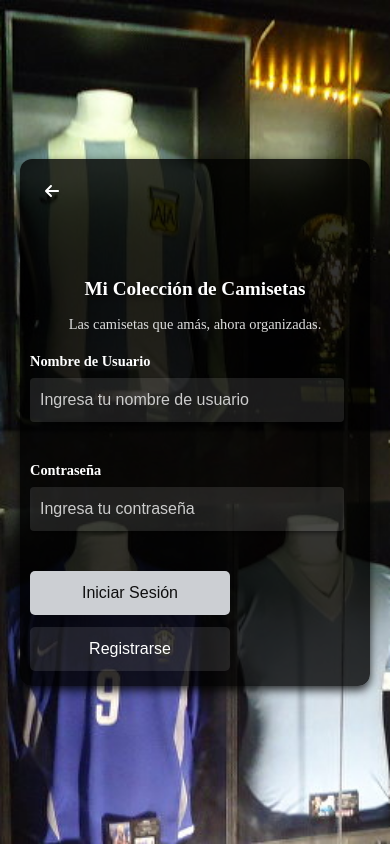
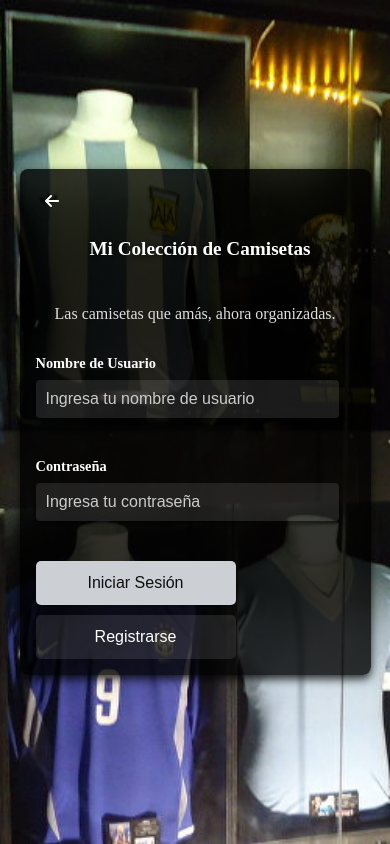
Before and after one commit to lminervino18/mi-coleccion-camisetas, a React (Create React App) app in the folder frontend/: page /login in a window 390 px wide. Built offline with nearby package versions, Linux system fonts and the light colour scheme.

Commit message:
feat: new message if link is expired and mobile style changes

```diff
--- a/frontend/src/components/EstadisticasCamisetas.css
+++ b/frontend/src/components/EstadisticasCamisetas.css
@@ -636,36 +636,48 @@
     }
   }
 
-  @media (max-width: 480px) {
-    .estadisticas-titulo {
-      font-size: 1.2rem;
+    /* Solo para móviles - mantiene el diseño original en desktop */
+  @media (max-width: 768px) {
+    .header-container {
+      position: relative;
+      margin-top: 20px;
     }
 
-    .estadisticas-camisetas-modal-content-inner {
-      padding: 10px !important;
+    .header-container .back-button {
+      position: relative;
+      top: 0;
+      left: 0;
+      margin-bottom: 15px;
+      width: fit-content;
+      align-self: flex-start;
     }
 
-    .estadisticas-camisetas-modal-close {
-      width: 30px !important;
-      height: 30px !important;
-      font-size: 18px !important;
-      right: -10px !important;
-      top: -10px !important;
+    .estadisticas-titulo {
+      margin-top: 10px;
+      font-size: 1.2rem;
+      padding: 10px;
+      width: 100%;
+    }
+  }
+
+  @media (max-width: 480px) {
+    .header-container {
+      display: flex;
+      flex-direction: column;
+      align-items: flex-start;
+      padding: 10px;
     }
 
-    .ranking-item {
-      padding: 10px;
+    .header-container .back-button {
+      margin-bottom: 20px;
+      padding: 8px 16px;
       font-size: 0.9rem;
     }
 
-    .graficos-grid {
-      padding: 10px;
-      gap: 15px;
-    }
-
-    .grafico-card {
-      min-height: 300px;
-      padding: 10px;
+    .estadisticas-titulo {
+      font-size: 1.1rem;
+      text-align: center;
+      width: 100%;
     }
   }
 
--- a/frontend/src/components/Home.css
+++ b/frontend/src/components/Home.css
@@ -1,4 +1,3 @@
-/* Home.css */
 .home-container {
     min-height: 100vh;
     background: url("../assets/background.jpg") no-repeat center center fixed;
@@ -180,7 +179,7 @@
     }
 }
 
-  /* Media Queries para tablets */
+/* Media Queries */
 @media (max-width: 1024px) {
     .image-slider {
         width: 500px;
@@ -192,7 +191,6 @@
     }
 }
 
-  /* Media Queries para móviles */
 @media (max-width: 768px) {
     .header {
         padding: 0.8rem;
@@ -203,26 +201,32 @@
     }
 
     .header-logo {
-      width: 30px;
-      height: 30px;
+        width: 40px;
+        height: 40px;
     }
 
     .site-title {
-      font-size: 1.2rem;
+        font-size: 1rem;
+    }
+
+    .nav-buttons {
+        gap: 8px;
+    }
+
+    .btn {
+        padding: 6px 12px;
+        font-size: 0.8rem;
+        min-width: 70px;
+        height: 30px;
+        display: flex;
+        align-items: center;
+        justify-content: center;
     }
 
     .image-slider {
-      width: 400px;
+        width: 100%;
+        max-width: 400px;
         height: 267px;
-    }
-
-    .nav-buttons {
-      gap: 0.5rem;
-    }
-
-    .btn {
-      padding: 8px 12px;
-      font-size: 0.9rem;
     }
 
     .content-container {
@@ -244,10 +248,9 @@
     }
 }
 
-  /* Media Queries para móviles pequeños */
 @media (max-width: 480px) {
     .header {
-      padding: 0.5rem;
+        padding: 0.5rem 0.8rem;
     }
 
     .header-left {
@@ -255,26 +258,29 @@
     }
 
     .header-logo {
-      width: 25px;
+        width: 30px;
+        height: 30px;
+    }
+
+    .site-title {
+        font-size: 0.85rem;
+    }
+
+    .nav-buttons {
+        gap: 6px;
+    }
+
+    .btn {
+        padding: 4px 8px;
+        font-size: 0.75rem;
+        min-width: 60px;
         height: 25px;
     }
 
-    .site-title {
-      font-size: 0.9rem;
-    }
-
     .image-slider {
-      width: 300px;
+        width: 100%;
+        max-width: 300px;
         height: 200px;
-    }
-
-    .nav-buttons {
-      gap: 0.3rem;
-    }
-
-    .btn {
-      padding: 6px 10px;
-      font-size: 0.8rem;
     }
 
     .slogan-container {
@@ -286,34 +292,34 @@
     }
 
     .tagline {
-      font-size: 1rem;
+        font-size: 0.9rem;
     }
 }
 
-  /* Mejoras para la experiencia táctil */
+/* Mejoras táctiles */
 @media (hover: none) {
     .btn {
         -webkit-tap-highlight-color: transparent;
     }
 
     .btn:active {
-      transform: scale(0.98);
+        transform: scale(0.95);
+        transition: transform 0.1s;
     }
 }
 
-  /* Ajustes para orientación horizontal en móviles */
+/* Orientación landscape */
 @media (max-height: 500px) and (orientation: landscape) {
     .header {
         position: relative;
     }
 
     .content-container {
-      padding: 1rem;
+        padding: 0.5rem;
     }
 
     .image-slider {
-      width: 400px;
-      height: 267px;
+        height: 200px;
     }
 
     .slogan-container {
@@ -321,14 +327,16 @@
     }
 }
 
-  /* Mejoras de accesibilidad */
+/* Accesibilidad */
 .btn:focus {
     outline: 2px solid #fff;
     outline-offset: 2px;
 }
 
-  /* Prevenir problemas de texto */
+/* Optimizaciones */
 * {
     -webkit-text-size-adjust: 100%;
     text-size-adjust: 100%;
+    -webkit-font-smoothing: antialiased;
+    -moz-osx-font-smoothing: grayscale;
 }
--- a/frontend/src/components/Login.css
+++ b/frontend/src/components/Login.css
@@ -201,193 +201,51 @@
   text-size-adjust: 100%;
 }
 
-/* Mejoras Mobile-Friendly */
+/* Media Queries */
 @media (max-width: 768px) {
-  .login-container {
-    padding: 10px;
-    background-attachment: scroll; /* Mejor rendimiento en móviles */
+  .overlay {
+    padding: 1.5rem;
   }
 
-  .overlay {
-    width: 100%;
-    max-width: none;
-    padding: 20px 15px;
-    margin: 10px;
-    border-radius: 12px;
+  .back-button {
+    top: 15px;
+    left: 15px;
+    font-size: 1.2rem;
   }
 
-  .logo-title {
-    flex-direction: column;
-    gap: 10px;
+  .logo {
+    height: 100px;
+  }
+
+  .title {
+    font-size: 1.4rem;
+  }
+}
+
+@media (max-width: 480px) {
+  .overlay {
+    padding: 1rem;
+  }
+
+  .back-button {
+    top: 10px;
+    left: 10px;
+    font-size: 1rem;
   }
 
   .logo {
     height: 80px;
-    margin-right: 0;
-    margin-bottom: 10px;
-  }
-
-  .title {
-    font-size: 1.4rem;
-    text-align: center;
-  }
-
-  .subtitle {
-    font-size: 0.9rem;
-    padding: 0 10px;
-    margin-bottom: 20px;
-  }
-
-  .login-form {
-    width: 100%;
-  }
-
-  .form-group {
-    margin-bottom: 15px;
-  }
-
-  .form-group label {
-    font-size: 0.9rem;
-  }
-
-  .form-group input {
-    padding: 12px;
-    font-size: 16px; /* Prevenir zoom en iOS */
-    width: 100%;
-    margin-bottom: 10px;
-  }
-
-  .form-actions {
-    gap: 12px;
-  }
-
-  .btn-primary,
-  .btn-secondary {
-    min-height: 44px;
-    padding: 12px;
-    font-size: 16px;
-  }
-
-  .error-message {
-    font-size: 0.85rem;
-    padding: 8px;
-    width: 100%;
-  }
-}
-
-/* Ajustes para pantallas muy pequeñas */
-@media (max-width: 480px) {
-  .overlay {
-    padding: 15px 10px;
-  }
-
-  .logo {
-    height: 60px;
   }
 
   .title {
     font-size: 1.2rem;
   }
 
-  .back-button {
-    top: 10px;
-    left: 10px;
-    padding: 8px;
+  .login-form .form-group input {
+    font-size: 0.9rem;
+  }
+
+  .btn {
+    font-size: 0.9rem;
   }
 }
-
-/* Mejoras de accesibilidad táctil */
-@media (hover: none) {
-  .form-group input,
-  .btn-primary,
-  .btn-secondary,
-  .back-button {
-    min-height: 44px;
-  }
-
-  .back-button {
-    padding: 12px;
-  }
-
-  /* Prevenir zoom en iOS */
-  input[type="text"],
-  input[type="password"] {
-    font-size: 16px !important;
-  }
-}
-
-/* Orientación landscape */
-@media screen and (orientation: landscape) and (max-height: 500px) {
-  .login-container {
-    height: auto;
-    min-height: 100vh;
-  }
-
-  .overlay {
-    margin: 20px auto;
-  }
-
-  .logo {
-    height: 50px;
-  }
-
-  .form-group {
-    margin-bottom: 10px;
-  }
-}
-
-/* Mejoras de rendimiento */
-@media (prefers-reduced-motion: reduce) {
-  * {
-    animation: none !important;
-    transition: none !important;
-  }
-}
-
-/* Mejoras de usabilidad */
-.form-group input:focus {
-  outline: 2px solid #007bff;
-  outline-offset: 2px;
-}
-
-/* Estado activo de botones más visible */
-.btn-primary:active,
-.btn-secondary:active {
-  transform: scale(0.98);
-  transition: transform 0.1s;
-}
-
-/* Mejoras visuales para modo oscuro */
-@media (prefers-color-scheme: dark) {
-  .overlay {
-    background-color: rgba(0, 0, 0, 0.9);
-  }
-
-  .form-group input {
-    background-color: rgba(255, 255, 255, 0.05);
-  }
-}
-
-/* Mejoras de contraste */
-.error-message {
-  background-color: rgba(255, 0, 0, 0.1);
-  border: 1px solid rgba(255, 0, 0, 0.3);
-  padding: 10px;
-  margin: 10px 0;
-  border-radius: 4px;
-}
-
-/* Mejoras de accesibilidad del teclado */
-:focus-visible {
-  outline: 3px solid #007bff;
-  outline-offset: 2px;
-}
-
-/* Optimizaciones de rendimiento */
-.login-container,
-.overlay,
-.btn-primary,
-.btn-secondary {
-  will-change: transform;
-  -webkit-font-smoothing: antialiased;
-}
--- a/frontend/src/components/RegisterForm.css
+++ b/frontend/src/components/RegisterForm.css
@@ -138,147 +138,3 @@
   font-size: 1.2rem;
   margin-bottom: 20px;
 }
-
-/* Ajustes Mobile-Friendly */
-@media (max-width: 768px) {
-  .register-form {
-    width: 95%;
-    max-width: none;
-    margin: 10px;
-    padding: 15px;
-    max-height: 90vh;
-    overflow-y: auto;
-  }
-
-  .register-title {
-    font-size: 1.3rem;
-    margin-bottom: 15px;
-  }
-
-  .form-group {
-    margin-bottom: 12px;
-  }
-
-  .form-group label {
-    font-size: 0.9rem;
-    margin-bottom: 4px;
-  }
-
-  .form-group input {
-    padding: 12px; /* Aumentar área táctil */
-    font-size: 16px; /* Prevenir zoom en iOS */
-    margin-bottom: 8px;
-  }
-
-  /* Mejorar área táctil de botones */
-  .register-form .btn-primary,
-  .register-form .btn-secondary {
-    min-height: 44px;
-    margin-top: 8px;
-    font-size: 16px;
-    padding: 12px;
-  }
-
-  .error-message {
-    font-size: 13px;
-    padding: 8px;
-    margin-bottom: 8px;
-  }
-
-  .success-message {
-    padding: 15px;
-  }
-
-  .success-message h2 {
-    font-size: 1.4rem;
-  }
-}
-
-/* Ajustes para pantallas muy pequeñas */
-@media (max-width: 480px) {
-  .register-form {
-    padding: 12px;
-    margin: 8px;
-  }
-
-  .register-title {
-    font-size: 1.2rem;
-  }
-
-  .form-group input {
-    padding: 10px;
-  }
-}
-
-/* Mejoras de accesibilidad táctil */
-@media (hover: none) {
-  .form-group input,
-  .register-form .btn-primary,
-  .register-form .btn-secondary {
-    min-height: 44px;
-  }
-
-  /* Prevenir zoom indeseado en iOS */
-  input[type="text"],
-  input[type="email"],
-  input[type="password"] {
-    font-size: 16px !important;
-  }
-}
-
-/* Mejoras de usabilidad */
-.register-form {
-  -webkit-overflow-scrolling: touch; /* Scroll suave en iOS */
-}
-
-/* Animaciones optimizadas para móvil */
-@media (prefers-reduced-motion: reduce) {
-  .register-form,
-  .register-form input,
-  .register-form button {
-    transition: none !important;
-  }
-}
-
-/* Mejoras visuales para modo oscuro */
-@media (prefers-color-scheme: dark) {
-  .register-form {
-    background-color: rgba(0, 0, 0, 0.9);
-  }
-
-  .form-group input {
-    background-color: rgba(255, 255, 255, 0.05);
-  }
-}
-
-/* Ajustes de orientación */
-@media screen and (orientation: landscape) and (max-height: 500px) {
-  .register-form {
-    max-height: 85vh;
-    overflow-y: auto;
-  }
-
-  .form-group {
-    margin-bottom: 8px;
-  }
-}
-
-/* Mejoras de accesibilidad */
-.form-group input:focus {
-  outline: 2px solid #007bff;
-  outline-offset: 2px;
-}
-
-/* Mejoras de contraste */
-.error-message {
-  background-color: rgba(255, 0, 0, 0.1);
-  padding: 8px;
-  border-radius: 4px;
-  margin-bottom: 10px;
-}
-
-/* Estado activo de botones más visible */
-.register-form .btn-primary:active,
-.register-form .btn-secondary:active {
-  transform: scale(0.98);
-}
--- a/frontend/src/components/SharedCollection.css
+++ b/frontend/src/components/SharedCollection.css
@@ -262,6 +262,27 @@
   border: 1px solid;
 }
 
+.link-expired-message {
+  width: 100%;
+  text-align: center;
+  padding: 40px;
+  background-color: rgba(0, 0, 0, 0.7);
+  border-radius: 8px;
+  margin: 20px auto;
+}
+
+.link-expired-message h2 {
+  color: #ff3333;
+  font-size: 2rem;
+  margin-bottom: 15px;
+  text-shadow: 2px 2px 4px rgba(0, 0, 0, 0.5);
+}
+
+.link-expired-message p {
+  color: #fff;
+  font-size: 1.2rem;
+}
+
 /* Media Queries */
 @media (max-width: 1024px) {
   .shared-collection .detalle-content {
@@ -380,6 +401,20 @@
     height: 35px;
     display: none;
   }
+
+  .link-expired-message {
+    padding: 20px;
+    margin: 10px;
+  }
+
+  .link-expired-message h2 {
+    font-size: 1.5rem;
+  }
+
+  .link-expired-message p {
+    font-size: 1rem;
+  }
+
 }
 
 @media (max-width: 480px) {
```
Also changed, not shown: frontend/src/components/SharedCollection.js (+22 -7 lines). Lines whose indentation alone changed are shown as unchanged.
